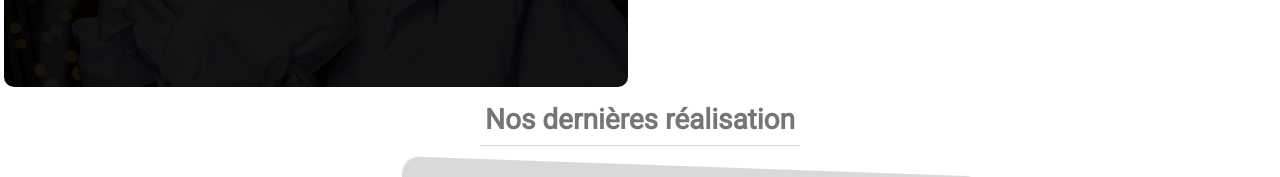
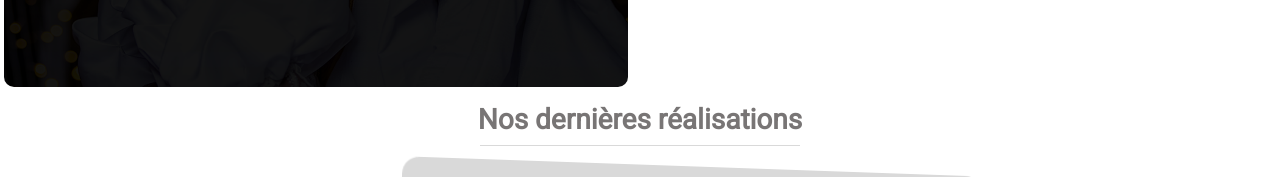
Before and after one commit to KamadoSama/rg-service, a React (Create React App) app: page / in a window 1280 px wide. Shown: the part 1681-1858 px from the top of the page. Built offline with nearby package versions, Linux system fonts and the light colour scheme.

Commit message:
add feature

```diff
--- a/src/Components/ALaUne.jsx
+++ b/src/Components/ALaUne.jsx
@@ -40,7 +40,7 @@ export const  AlaUne = () => {
   return (
         <Container data-aos="fade-left" fluid className=' aLaUne text-center'>
             <Row className="justify-content-center mb-2">
-                <h3 style={styleh2} >Nos dernières réalisation</h3>
+                <h3 style={styleh2} >Nos dernières réalisations</h3>
                 <div className=" w-25" style={{height:'1px ',background: '#D9D9D9'}}></div>
             </Row>
             <Swiper
```
